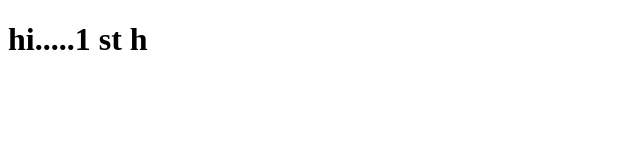
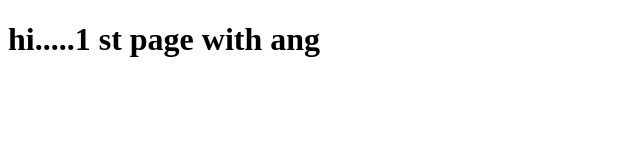
Before and after one commit to AkhilKrishnamurthy/rep-1, a plain HTML site: page index.html in a window 1280 px wide. Shown: the whole page, without its empty margins (0-640 px from the left). Drawn offline with Linux system fonts and the light colour scheme.

Commit message:
2nd version

```diff
--- a/index.html
+++ b/index.html
@@ -4,6 +4,6 @@
 	<title>hii</title>
 </head>
 <body>
-<h1>hi.....1 st h</h1>
+<h1>hi.....1 st page with ang</h1>
 </body>
 </html>
```
